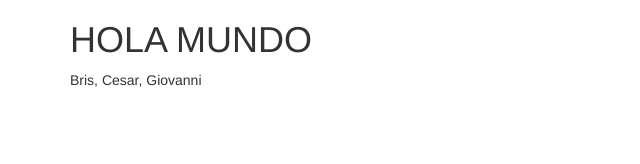
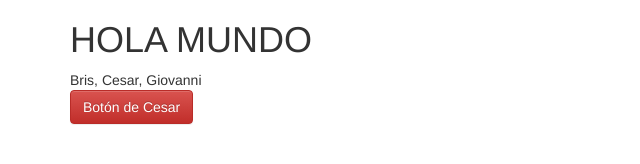
Before and after one commit to AmetDV/framework-vue, a plain HTML site: page index.html in a window 1280 px wide. Shown: the whole page, without its empty margins (0-640 px from the left). Drawn offline with nearby package versions, Linux system fonts and the light colour scheme.

Commit message:
Cesar realiza un cambio

```diff
--- a/index.html
+++ b/index.html
@@ -41,7 +41,9 @@
 					</div>
 
 				</div>
-
+				<button type="button" class="btn btn-danger" data-toggle="modal" data-target="#exampleModalLong">
+					Botón de Cesar
+				  </button>
 
 			<footer align="center">
 
```
